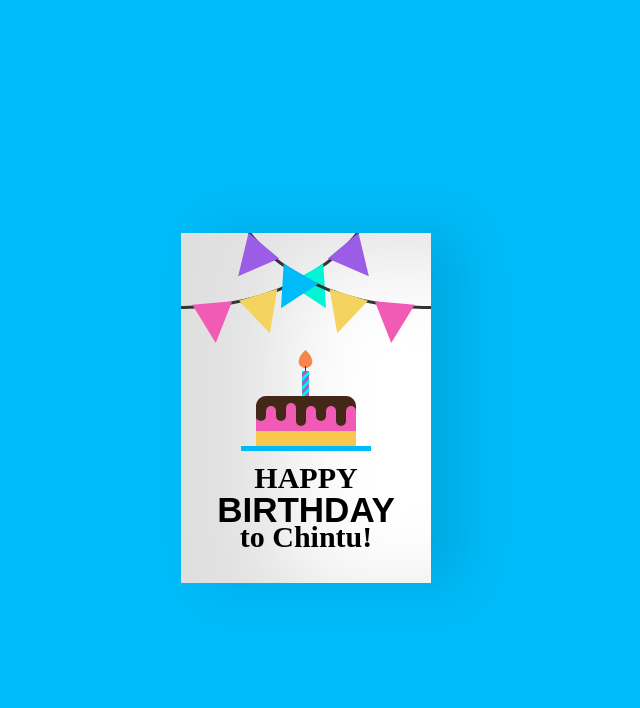
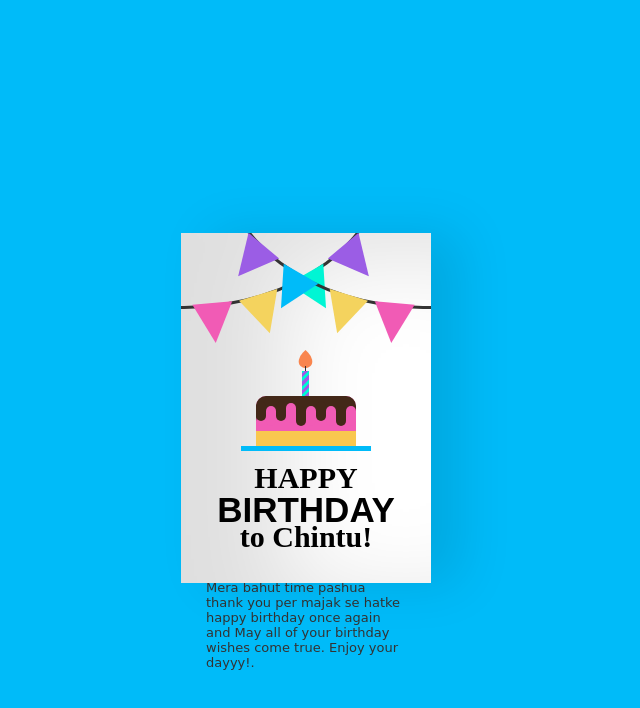
Before and after one commit to ParamGamer/ParamGamer-Happybirthdaychintu.com, a plain HTML site: page index.html in a window 1280 px wide. Shown: the whole page, without its empty margins (334-974 px from the left). Drawn offline with Linux system fonts and the light colour scheme; a script that the page names is missing.

Commit message:
Update index.html

```diff
--- a/index.html
+++ b/index.html
@@ -45,7 +45,7 @@
   </div>
     <div class="wishes">
     <p>Dear:chhoti,Doraemon and bhena ,</p>
-    <font size= 1>
+    <font size= 2>
     <p>Happy birthday!Tu meri chhoti si bahana hai but bahut badi sar Dard Hai tune meri jindagi Mein itna drama Diya Hai ki meri sath puchte usi per ji sake but majak se hatke Tu meri bahut acchi bahan Hai tune Meri life mein bahut entertainment
             and bahut sara pata hai aaj kya hua tere ko pata hai se bhar Diya jisse Mera bahut time pashua thank you per majak se hatke
             happy birthday once again and May all of your birthday wishes come true.
```
